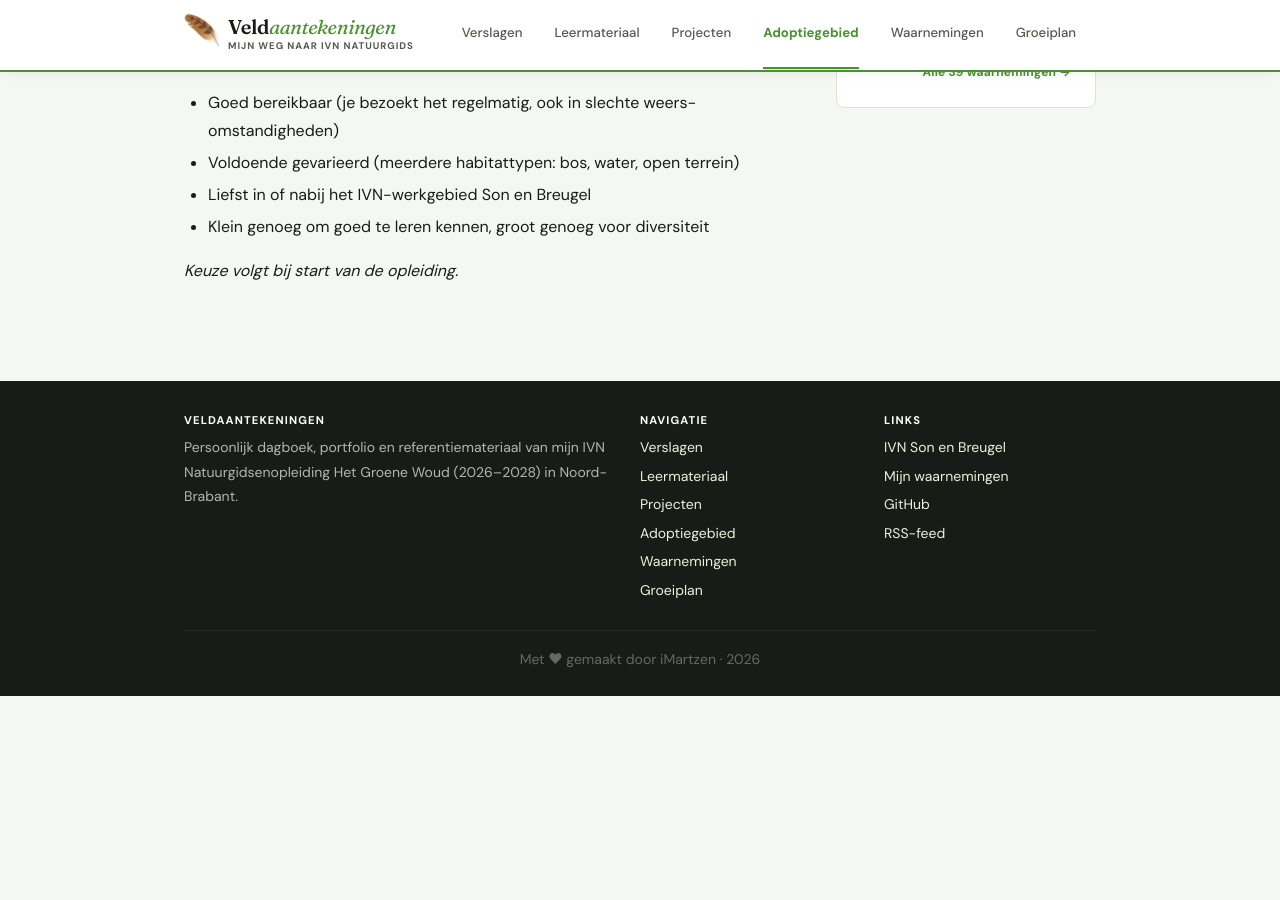
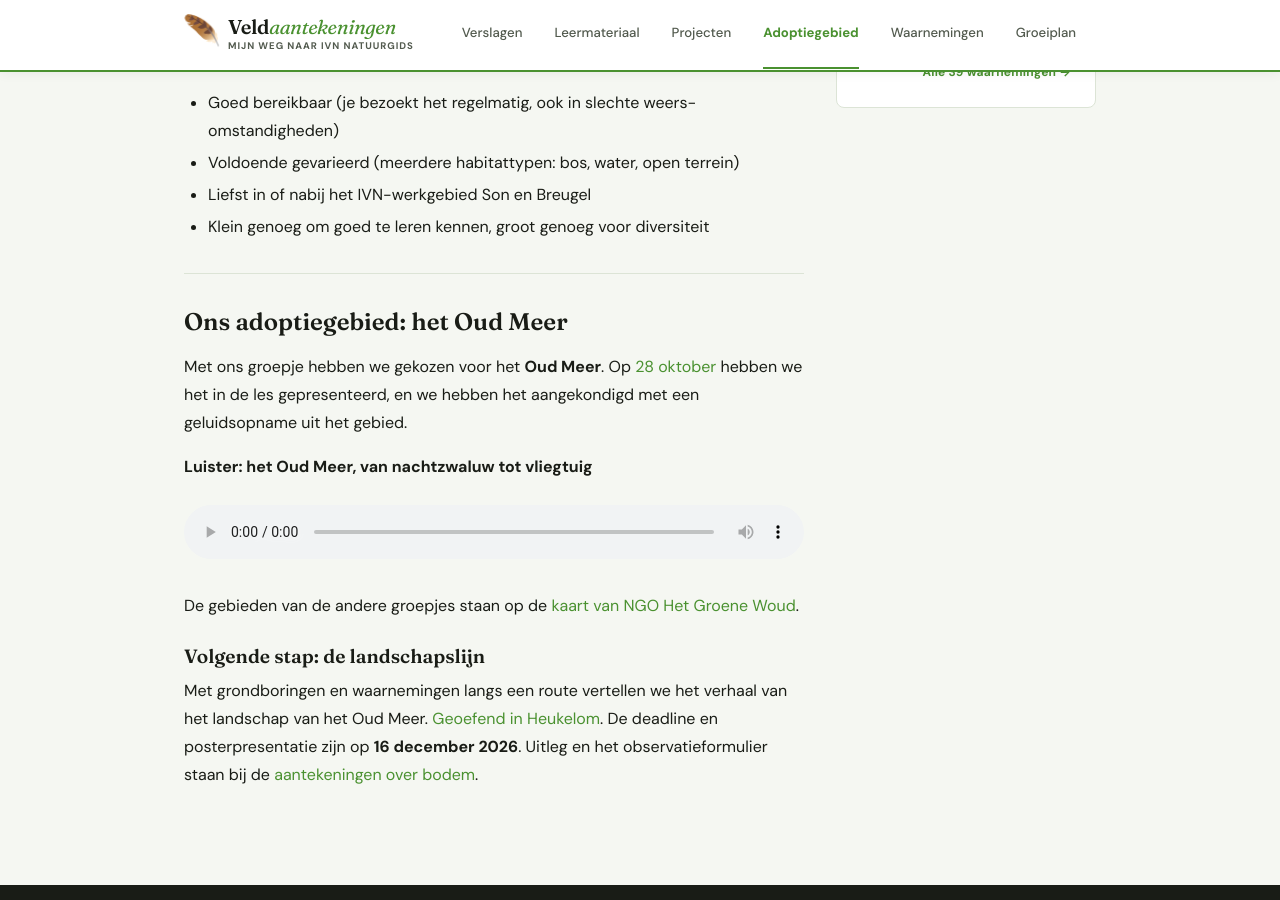
Before and after one commit to iMartzen/natuurgids, a Jekyll site: the page built from pages/adoptiegebied.md, in a window 1280 px wide and 900 px high, scrolled down 991 px. Built offline with Jekyll 4.4.1, drawn with Linux system fonts in a browser that asks for light colours; before the commit the page ends 1687 px from its top, so only the background shows below that; grey boxes are pictures that could not be loaded.

Commit message:
update: adoptiegebied Oud Meer met geluidsopname en landschapslijn
Co-Authored-By: Claude Opus 5.5 <noreply@anthropic.com>

```diff
--- a/pages/adoptiegebied.md
+++ b/pages/adoptiegebied.md
@@ -35,4 +35,21 @@ Een goed adoptiegebied is:
 - Liefst in of nabij het IVN-werkgebied Son en Breugel
 - Klein genoeg om goed te leren kennen, groot genoeg voor diversiteit
 
-*Keuze volgt bij start van de opleiding.*
+---
+
+## Ons adoptiegebied: het Oud Meer
+
+Met ons groepje hebben we gekozen voor het **Oud Meer**. Op [28 oktober]({% post_url 2026-10-28-les-kringlopen-brandnetel %}) hebben we het in de les gepresenteerd, en we hebben het aangekondigd met een geluidsopname uit het gebied.
+
+**Luister: het Oud Meer, van nachtzwaluw tot vliegtuig**
+
+<audio controls preload="metadata" style="width: 100%; margin: 0.5rem 0 1.5rem;">
+  <source src="{{ '/assets/audio/oudmeer-van-nachtzwaluw-tot-vliegtuig.mp3' | relative_url }}" type="audio/mpeg">
+  Je browser kan dit geluidsfragment niet afspelen. <a href="{{ '/assets/audio/oudmeer-van-nachtzwaluw-tot-vliegtuig.mp3' | relative_url }}">Download de opname (mp3)</a>.
+</audio>
+
+De gebieden van de andere groepjes staan op de [kaart van NGO Het Groene Woud](https://www.natuurgidsenhetgroenewoud.nl/kaart-ngo-het-groene-woud/).
+
+### Volgende stap: de landschapslijn
+
+Met grondboringen en waarnemingen langs een route vertellen we het verhaal van het landschap van het Oud Meer. [Geoefend in Heukelom]({% post_url 2026-11-21-excursie-landschapslijn-heukelom %}). De deadline en posterpresentatie zijn op **16 december 2026**. Uitleg en het observatieformulier staan bij de [aantekeningen over bodem]({{ '/leermateriaal/bodem-les-10/' | relative_url }}#landschapslijn).
```
